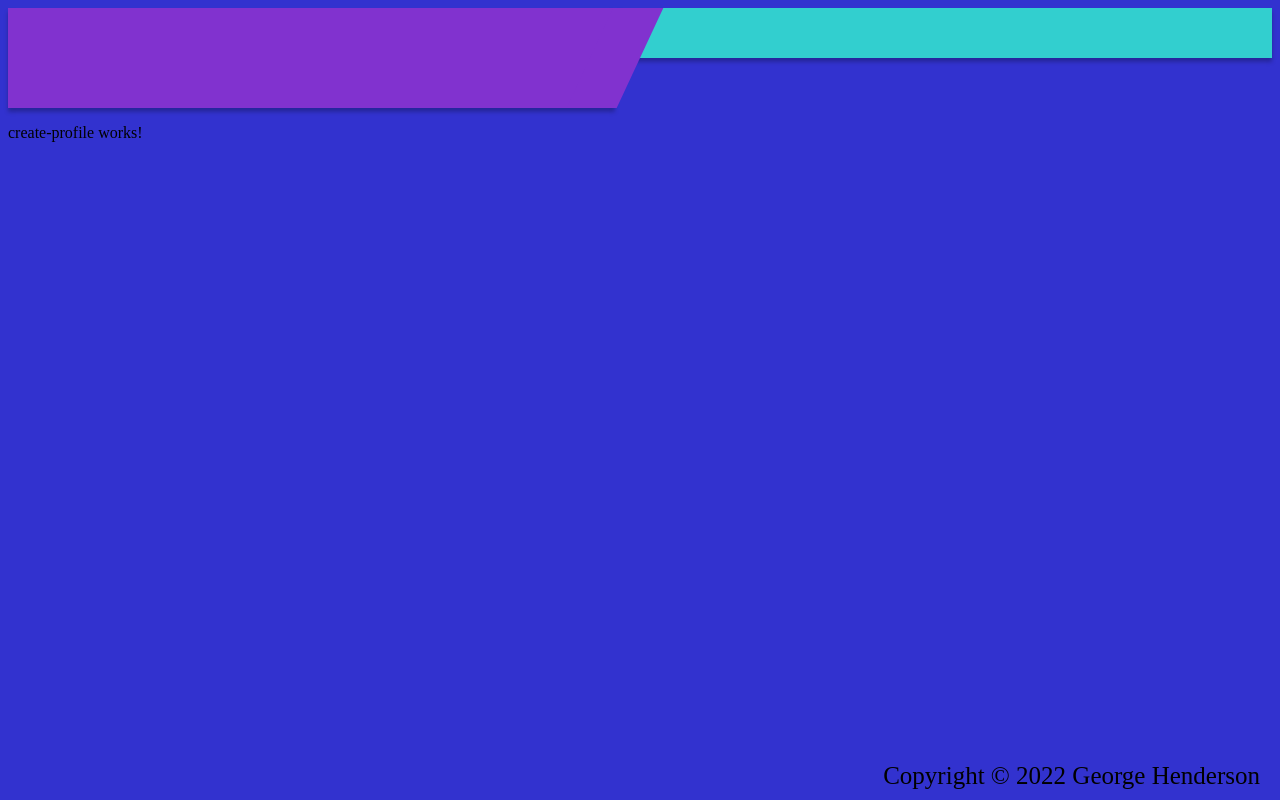
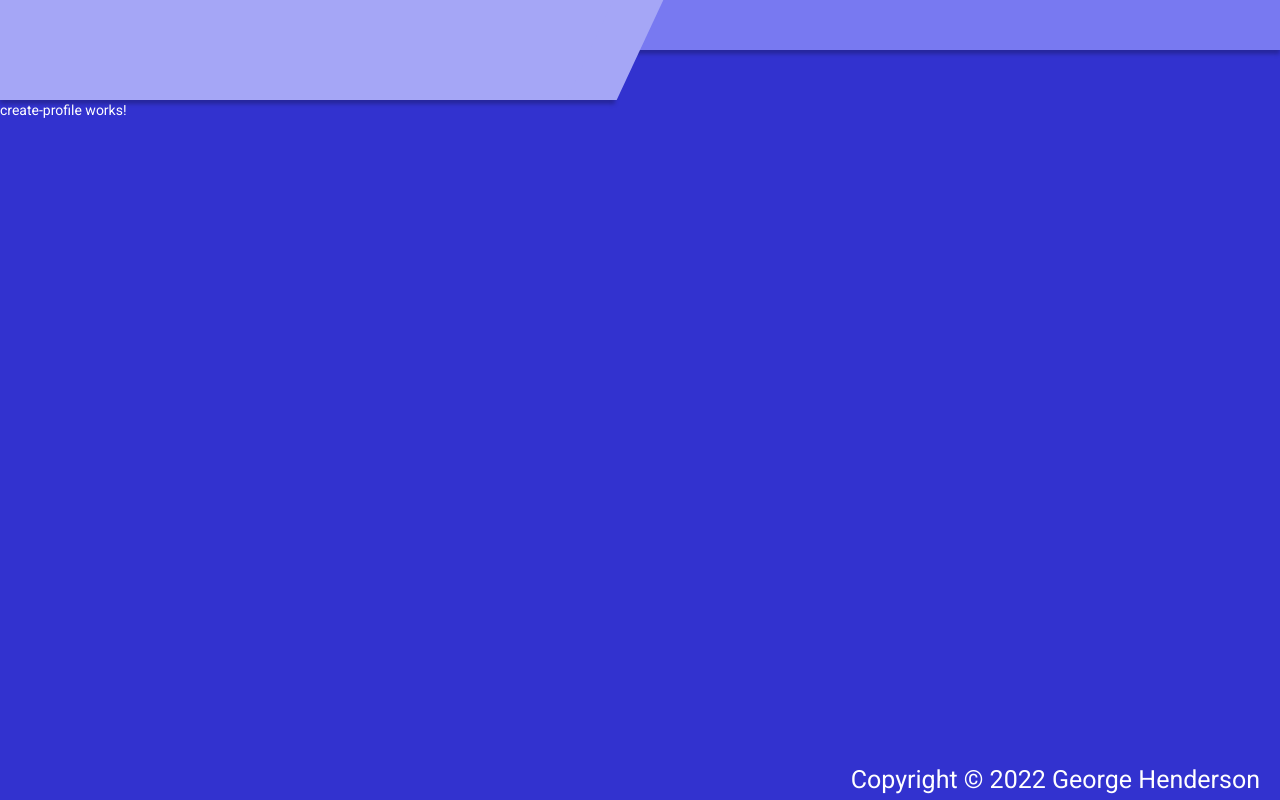
Before and after one commit to GH94GitHub/angular-chat, an Angular app: page / in a window 1280 px wide. Built offline with nearby package versions, Linux system fonts and the light colour scheme.

Commit message:
Global styles & Base color change

```diff
--- a/src/_variables.scss
+++ b/src/_variables.scss
@@ -1,5 +1,5 @@
 :root{
   --color-primary: rgb(50, 50, 207);
-  --color-secondary: #8132cf;
-  --color-accent: #32cfcf;
+  --color-secondary: #A5A6F6;
+  --color-accent: #7879F1;
 }
--- a/src/styles.scss
+++ b/src/styles.scss
@@ -1,6 +1,47 @@
+
+// Custom Theming for Angular Material
+// For more information: https://material.angular.io/guide/theming
+@use "variables.scss";
+@use '~@angular/material' as mat;
+// Plus imports for other components in your app.
+
+// Include the common styles for Angular Material. We include this here so that you only
+// have to load a single css file for Angular Material in your app.
+// Be sure that you only ever include this mixin once!
+@include mat.core();
+
+// Define the palettes for your theme using the Material Design palettes available in palette.scss
+// (imported above). For each palette, you can optionally specify a default, lighter, and darker
+// hue. Available color palettes: https://material.io/design/color/
+$chat-app-primary: mat.define-palette(mat.$indigo-palette);
+$chat-app-accent: mat.define-palette(mat.$pink-palette, A200, A100, A400);
+
+// The warn palette is optional (defaults to red).
+$chat-app-warn: mat.define-palette(mat.$red-palette);
+
+// Create the theme object. A theme consists of configurations for individual
+// theming systems such as "color" or "typography".
+$chat-app-theme: mat.define-light-theme((
+  color: (
+    primary: $chat-app-primary,
+    accent: $chat-app-accent,
+    warn: $chat-app-warn,
+  )
+));
+
+// Include theme styles for core and each component used in your app.
+// Alternatively, you can import and @include the theme mixins for each component
+// that you are using.
+@include mat.all-component-themes($chat-app-theme);
+
 /* You can add global styles to this file, and also import other style files */
-@use "variables.scss";
 
 html {
   background-color: var(--color-primary);
 }
+
+html, body {
+  height: 100%;
+  color: white;
+}
+body { margin: 0; font-family: Roboto, "Helvetica Neue", sans-serif; }
```
